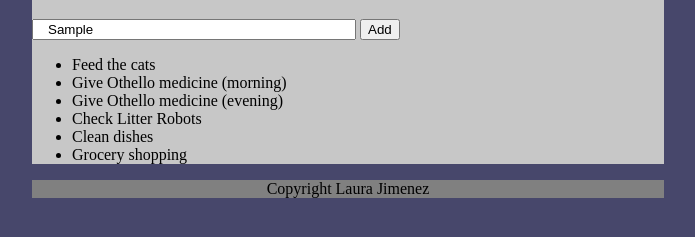
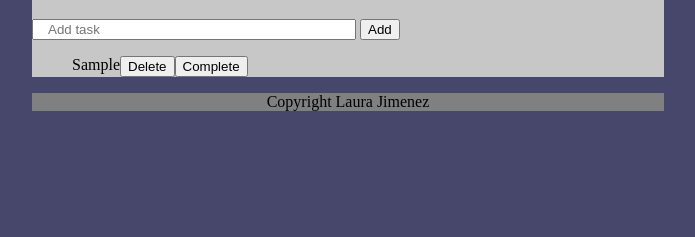
Before and after one commit to laurajinks/todolist, a plain HTML site: page index.html in a window 1280 px wide. Both pictures are taken after typing "Sample" into the empty fields and a click on the button "Add". Shown: the part 61-298 px from the top of the page, without its empty margins (292-987 px from the left). Drawn offline with Linux system fonts and the light colour scheme.

Commit message:
add/remove items

```diff
--- a/index.html
+++ b/index.html
@@ -9,18 +9,11 @@
         <div class='listContainer'>
             <h1 class='title'>To-Do List</h1>
             <div class='myUL'>
-                <input type="text" id="newItem" placeholder="Add task">
-                <button class="addItem">Add</button>
+                <input type="text" id="item" placeholder="Add task">
+                <button id="add">Add</button>
             </div>
-         <ul class='list'>
-            <li>Feed the cats</li>
-            <li>Give Othello medicine (morning)</li>
-            <li>Give Othello medicine (evening)</li>
-            <li>Check Litter Robots</li>
-            <li>Clean dishes</li>
-            <li>Grocery shopping</li>
-            </ul>
-        </div>
+         <ul class='toDo' id='toDo'></ul>
+         <ul class='toDo' id='completed'></ul> </ul>
     </div>
     <script src="script.js"></script>
 </body>
--- a/script.js
+++ b/script.js
@@ -1,6 +1,57 @@
 
 // Add button clicked
 // If text entered in input field, add text to list
-document.getElementById('addItem').addEventListener('click', function() {
-    let value = document.getElementById('newItem')
+document.getElementById('add').addEventListener('click', function() {
+    let value = document.getElementById('item').value;
+    if (value) {
+        addItemToDo(value);
+        document.getElementById('item').value = '';
+    }
 });
+
+function removeItem(){
+   let item = this.parentNode.parentNode;
+   let parent = item.parentNode;
+   parent.removeChild(item);
+};
+
+function completeItem(){
+    let list = this.parentNode.parentNode.parentNode;
+    let item = this.parentNode.parentNode;
+    let parent = item.parentNode;
+    let x = this.parentNode;
+    parent.removeChild(item);
+    list.appendChild(item);
+    x.removeChild(this);
+    item.classList.add('completed');
+};
+
+// Add new item to list
+
+function addItemToDo(text){
+
+    let list = document.getElementById('toDo');
+
+    let item = document.createElement('li');
+    item.innerText = text;
+
+    let buttons = document.createElement('div');
+    buttons.classList.add('buttons');
+
+    let remove = document.createElement('button');
+    remove.classList.add('remove');
+    remove.innerText = 'Delete';
+    //add event to remove item on click
+    remove.addEventListener('click', removeItem);
+
+    let complete = document.createElement('button');
+    complete.classList.add('complete');
+    complete.innerText = 'Complete';
+    //add event to check off completed tasks
+    complete.addEventListener('click', completeItem);
+
+    buttons.appendChild(remove);
+    buttons.appendChild(complete);
+    item.appendChild(buttons);
+    list.insertBefore(item, list.childNodes[0]);
+};
--- a/style.css
+++ b/style.css
@@ -18,18 +18,46 @@ h1 {
     color: white;
 }
 
-ul li {
-    cursor: pointer;
+ul.toDo li {
+    -webkit-user-select: none;
+    -moz-user-select: none;
+    -ms-user-select: none;
+    user-select: none;
+    position: relative;
+    top: 0;
+    right: 0;
+    display: flex;
+}
+
+ul.toDo li:last-of-type {
+    margin: 0px;
+}
+
+ul.toDo li.buttons {
+    position: absolute;
+    top: 0;
+    right: 0;
+    float: right;
     -webkit-user-select: none;
     -moz-user-select: none;
     -ms-user-select: none;
     user-select: none;
 }
 
-ul li:hover {
+
+ul.toDo li:hover {
     background: #919191;
+    transition: 0.2;
+}
+
+button {
     cursor: pointer;
 }
+
+.completed {
+    text-decoration: line-through;
+}
+
 footer {
     margin: auto;
     width: 50%;
@@ -49,21 +77,3 @@ input {
     width: 50%;
     text-indent: 12px;
 }
-
-ul li:onclick {
-    background: rgb(139, 16, 16);
-    color: #fff;
-    text-decoration: line-through;
-}
-
-.close {
-    position: absolute;
-    right: 0;
-    top: 0;
-    padding: 12px 16px 12px 16px;
-}
-
-.close:hover {
-    background-color: #f44336;
-    color: white;
-}
```
